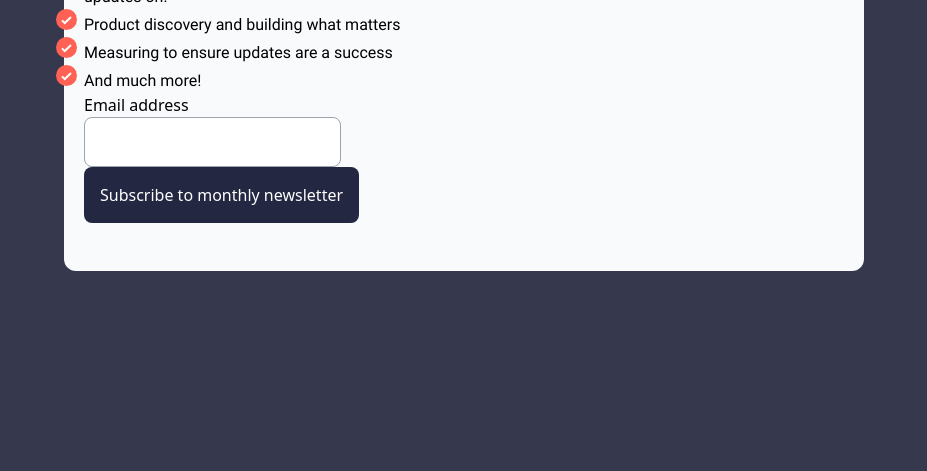
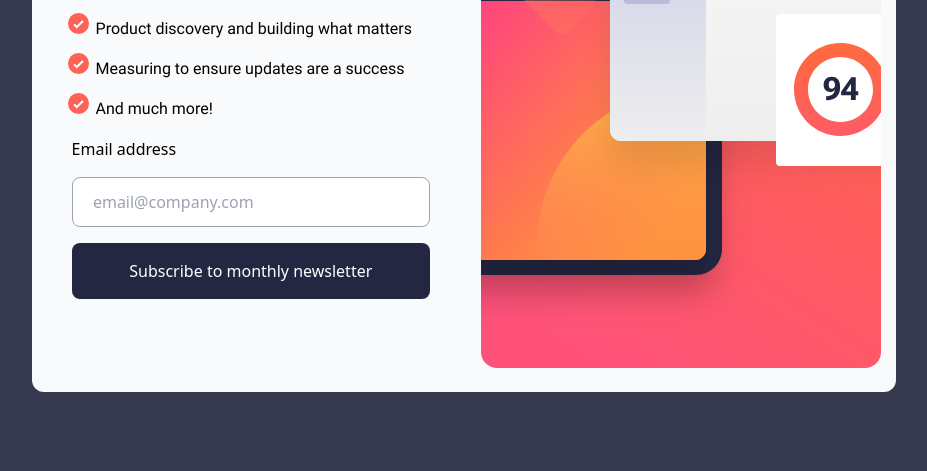
Before and after one commit to Asrat001/Frontendmentor, a website: page build/index.html in a window 1280 px wide. Shown: the part 329-800 px from the top of the page, without its empty margins (176-1103 px from the left). Drawn offline with Linux system fonts and the light colour scheme.

Commit message:
desktopfinshed

```diff
--- a/build/index.html
+++ b/build/index.html
@@ -17,29 +17,31 @@
       Frontend Mentor | Newsletter sign-up form with success message
     </title>
   </head>
-  <body class="bg-[#36384D] flex justify-center items-center w-full h-screen">
-    <main
-      class="bg-slate-50 w-[800px] h-[400px] rounded-xl grid grid-cols-2 px-5"
+  <body class="bg-[#36384D]  ">
+    <div class="flex justify-center items-center w-full h-screen py-10 ">
+      <main
+      class="bg-slate-50  h-auto rounded-xl py-6 grid grid-cols-2 gap-10 pr-3 place-items-center"
     >
-      <div class="">
-        <h1 class="text-[60px] font-Robotobold text-btncolor">Stay updated!</h1>
+      <div class="flex flex-col gap-y-4 pl-10 pr-2">
+        <h1 class="text-[60px]  text-btncolor font-Robotobold font-bold">Stay updated!</h1>
         <h1 class="text-[16px] font-Robotoregular">
-          Join 60,000+ product managers receiving monthly updates on:
+          Join 60,000+ product managers receiving monthly <br/> updates on:
         </h1>
         <ul
-          class="list-image-[url(../assets/images/icon-list.svg)] text-[16px] font-Robotoregular"
+          class="list-image-[url(../assets/images/icon-list.svg)] text-[16px] font-Robotoregular ml-6 space-y-3"
         >
-          <li>Product discovery and building what matters</li>
+          <li class="font-Robotoregular text-[16px]">Product discovery and building what matters</li>
           <li>Measuring to ensure updates are a success</li>
           <li>And much more!</li>
         </ul>
-        <form>
+        <form class="flex flex-col  gap-y-4">
           <div class="flex justify-between">
             <label for="email">Email address</label>
             <span class="text-red-600 hidden"> Valid email required</span>
           </div>
           <input
             type="email"
+            placeholder="  email@company.com"
             class="p-3 border-[1px] border-gray-400 rounded-lg focus:border-sky-500 focus:ring-sky-500 focus:border-[1px]"
           />
           <button
@@ -51,8 +53,14 @@
         </form>
       </div>
       <div>
+        <picture class=" ">
+          <source srcset="../assets/images/illustration-sign-up-desktop.svg"  media="(min-width: 640px)"/>
+          <img src="../assets/images/illustration-sign-up-mobile.svg"/>
 
+        </picture>
       </div>
     </main>
+    </div>
+
   </body>
 </html>
```
Also changed, not shown: dist/output.css.
